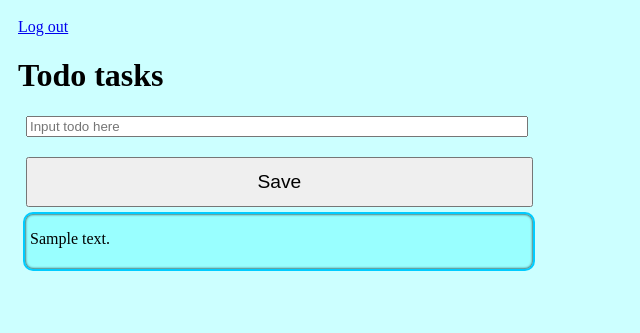
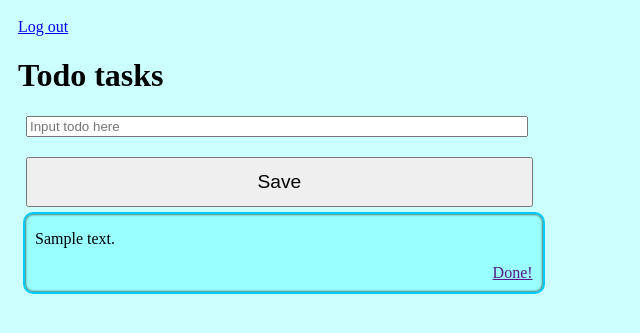
Before and after one commit to Lhacker/WebTodo, a Django app: template webtodo/todo/templates/todo/index.html in a window 1280 px wide. Shown: the top 333 px of the page, without its empty margins (0-640 px from the left). Run offline with Django 3.2, Linux system fonts and the light colour scheme; the template is opened without the code that fills it: most values are stand-ins (such as "Sample title", 1, 10 or a date in 2020).

Commit message:
add done link

```diff
--- a/webtodo/todo/static/todo/css/site.css
+++ b/webtodo/todo/static/todo/css/site.css
@@ -34,7 +34,7 @@ body {
 .todo {
   width: 40%;
   margin: 5px;
-  padding: 0px 5px 5px 5px;
+  padding: 0px 10px 10px 10px;
   border: 2px solid #00ccff;
   background-color: #99ffff;
   -webkit-border-radius: 10px;
@@ -58,3 +58,7 @@ body {
 .todo.over {
   border: 2px dashed #000;
 }
+
+.todo .button-area {
+  text-align: right;
+}
--- a/webtodo/todo/templates/todo/index.html
+++ b/webtodo/todo/templates/todo/index.html
@@ -17,6 +17,9 @@
   <div class="todo" draggable="true">
     <input type="hidden" name="todo_id" value="{{ todo.id }}" />
     <p class="todo-text">{{ todo.todo_text }}</p>
+    <div class="button-area">
+      <a class="done-link" href="">Done!</a>
+    </div>
   </div>
   {% endfor %}
 </div>
@@ -26,6 +29,7 @@
 {% block footer-script %}
 <script type="text/javascript">
       var dragSourceElement = null;
+      var deletedTodoIds = [];
 
       function handleDragStart(e) {
         this.style.opacity = 0.4;
@@ -40,7 +44,7 @@
         if (e.preventDefault) {
           e.preventDefault();
         }
-        e.dataTransfer.droppEffect = 'move';
+        e.dataTransfer.dropEffect = 'move';
         return false;
       }
 
@@ -74,7 +78,21 @@
         return false;
       }
 
-      // register drag and drop events
+      function clickDoneLink(e) {
+        if (e.preventDefault) {
+          e.preventDefault();
+        }
+
+        var todo = this.parentNode.parentNode;
+        var todo_id = todo.querySelector('input[name="todo_id"]').value;
+        if (todo_id) {
+          deletedTodoIds.push(parseInt(todo_id));
+        }
+        todo.parentNode.removeChild(todo);
+        alert('Done!');
+      }
+
+      // register events
       var todos = document.querySelectorAll('#todo_list .todo');
       [].forEach.call(todos, function(todo) {
         todo.addEventListener('dragstart', handleDragStart, false);
@@ -83,20 +101,24 @@
         todo.addEventListener('dragleave', handleDragLeave, false);
         todo.addEventListener('drop', handleDrop, false);
         todo.addEventListener('dragend', handleDragEnd, false);
+        todo.querySelector('.done-link').addEventListener('click', clickDoneLink, false);
       });
 
       // register enter event
-      document.getElementById('todo_text').addEventListener('keydown', function(event) {
-        if (event.keyCode == 13) {
+      document.getElementById('todo_text').addEventListener('keydown', function(e) {
+        if (e.keyCode == 13) {
           document.getElementById('todo_list').insertAdjacentHTML(
             'afterbegin',
             '<div class="todo" draggable="true">\n' +
             '  <input type="hidden" name="todo_id" value="" />\n' +
             '  <p class="todo-text">' + this.value + '</p>\n' +
+            '  <div class="button-area">\n' +
+            '    <a class="done-link" href="">Done!</a>\n' +
+            '  </div>\n' +
             '</div>'
           );
 
-          // add event
+          // add events
           var todo = document.querySelector('#todo_list .todo');
           todo.addEventListener('dragstart', handleDragStart, false);
           todo.addEventListener('dragenter', handleDragEnter, false);
@@ -104,13 +126,14 @@
           todo.addEventListener('dragleave', handleDragLeave, false);
           todo.addEventListener('drop', handleDrop, false);
           todo.addEventListener('dragend', handleDragEnd, false);
+          todo.querySelector('.done-link').addEventListener('click', clickDoneLink, false);
 
           this.value = '';
         }
       });
 
       // register save event
-      document.getElementById('save_button').addEventListener('click', function(event) {
+      document.getElementById('save_button').addEventListener('click', function(e) {
         if (confirm('Do you save current situation?')) {
           // TODO implement
         }
```
